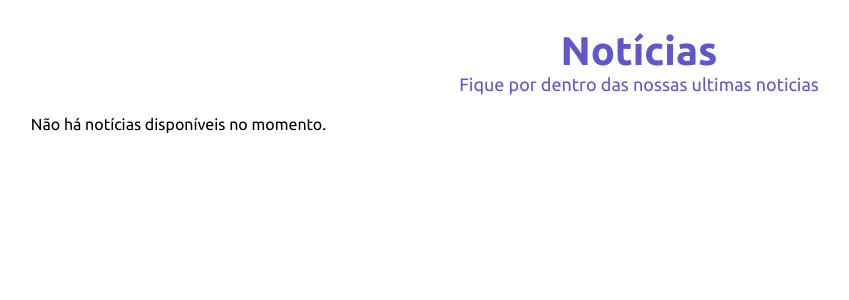
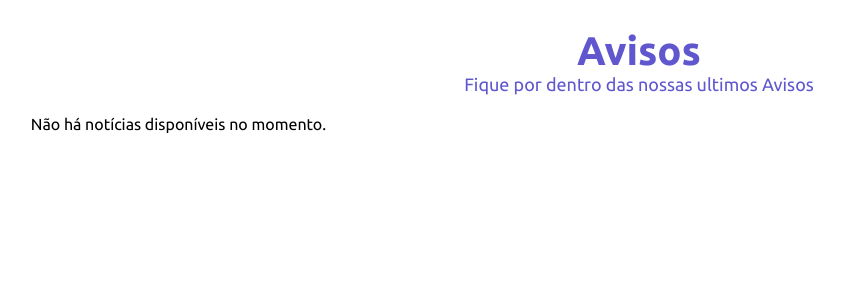
Before and after one commit to EuNaoConsigo/arco-iris-geriatria, a Django app: page /avisos/ in a window 1280 px wide. Shown: the part 109-409 px from the top of the page, without its empty margins (1-850 px from the left). Run offline with Django 5.2, Linux system fonts and the light colour scheme; data that the repository does not hold is empty; some libraries are stand-ins or nearby versions.

Commit message:
Correções de textos duplicados

```diff
--- a/templates/landing/tips.html
+++ b/templates/landing/tips.html
@@ -102,9 +102,9 @@
 
 <section class="noticias">
   <h1>
-    Notícias
+    Dicas
     <p style="font-size: 18px; font-weight: normal">
-      Fique por dentro das nossas ultimas noticias
+      Fique por dentro das nossas dicas.
     </p>
   </h1>
   {% if tips %}
--- a/templates/landing/warnings.html
+++ b/templates/landing/warnings.html
@@ -102,9 +102,9 @@
 
 <section class="noticias">
   <h1>
-    Notícias
+    Avisos
     <p style="font-size: 18px; font-weight: normal">
-      Fique por dentro das nossas ultimas noticias
+      Fique por dentro das nossas ultimos Avisos
     </p>
   </h1>
   {% if warnings %}
```
